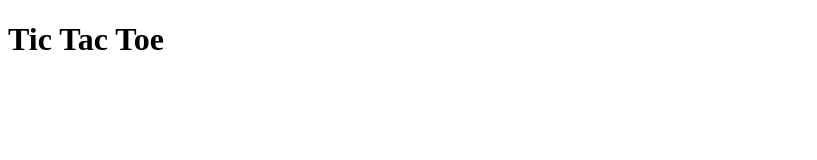
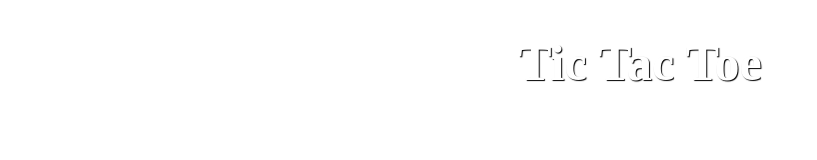
Before and after one commit to iamneo-production/edeafffabbacffb304681669efdcbcabeone, a plain HTML site: page index.html in a window 1280 px wide. Shown: the whole page, without its empty margins (0-817 px from the left). Drawn offline with Linux system fonts and the light colour scheme.

Commit message:
Backup Commit

```diff
--- a/index.html
+++ b/index.html
@@ -5,6 +5,7 @@
     <meta http-equiv="X-UA-Compatible" content="IE=edge">
     <meta name="viewport" content="width=device-width, initial-scale=1.0">
     <title>tic_tac_toe</title>
+    <link type="text/css" rel="stylesheet" href="style.css">
 </head>
 <body>
     <header>
--- a/style.css
+++ b/style.css
@@ -0,0 +1,6 @@
+h1{
+    text-align: center;
+    color: white;
+    text-shadow: 1px 1px 1px black;
+    font-size: 50px;
+}
```
